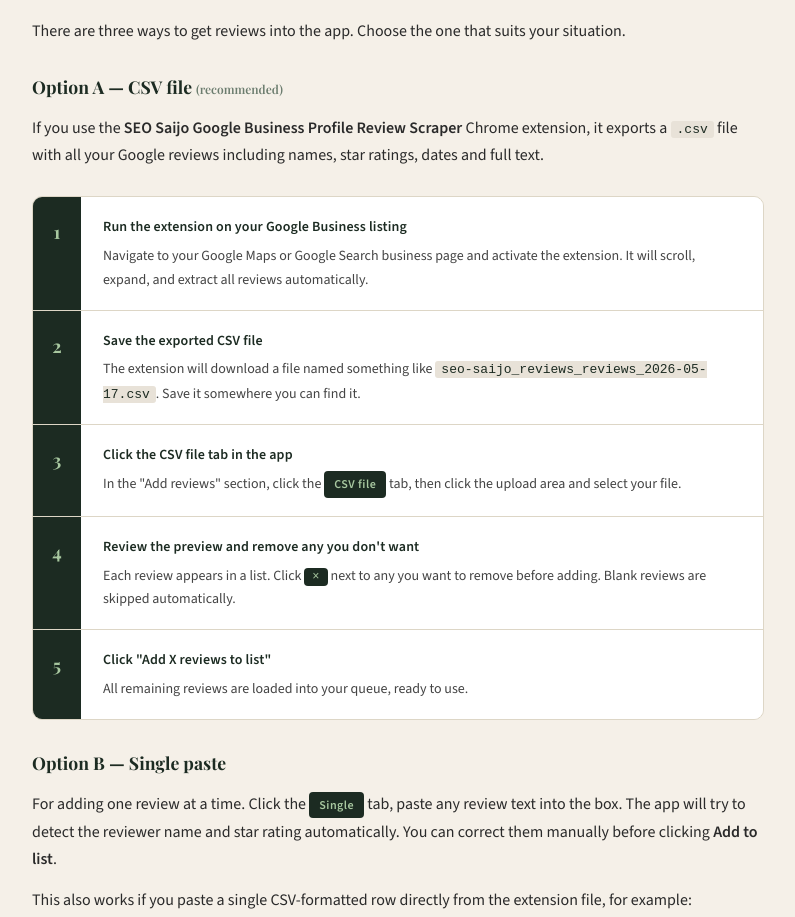
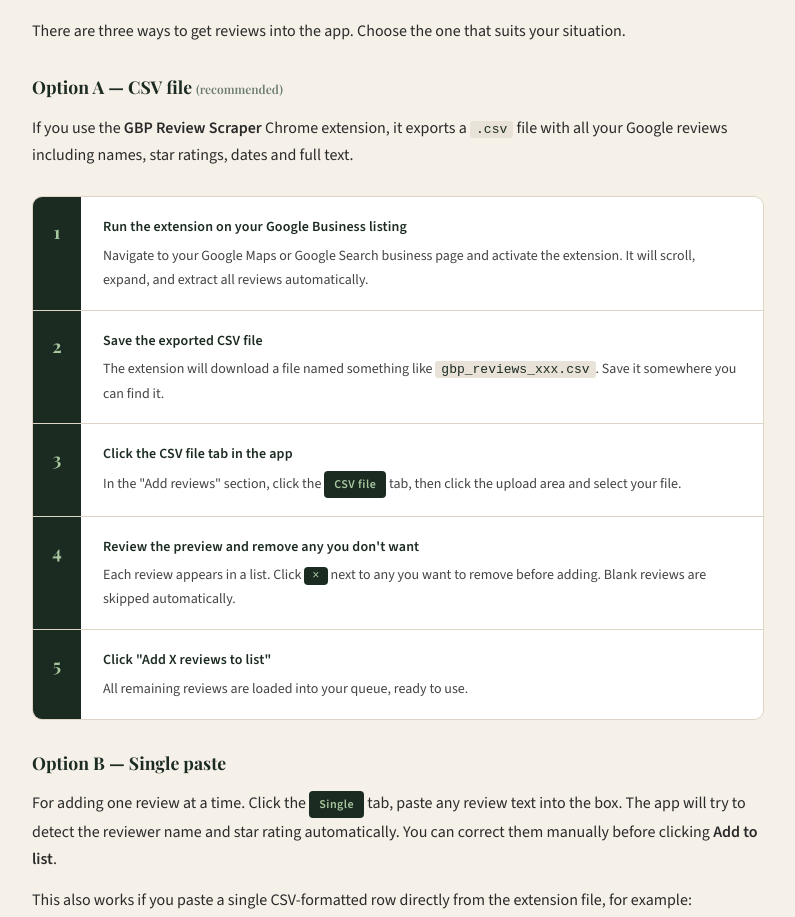
Before and after one commit to nickscott49/ReelMaker, a plain HTML site: page guide.html in a window 1280 px wide. Shown: the part 2331-3248 px from the top of the page, without its empty margins (242-1037 px from the left). Drawn offline with nearby package versions, Linux system fonts and the light colour scheme; a web font is replaced by a local one.

Commit message:
Update Chrome extension name in guide.html

```diff
--- a/guide.html
+++ b/guide.html
@@ -300,7 +300,7 @@ footer strong{color:var(--sage)}
     <p>There are three ways to get reviews into the app. Choose the one that suits your situation.</p>
 
     <h3 style="font-family:'Playfair Display',serif;font-size:1.1rem;color:var(--forest);margin:28px 0 12px">Option A — CSV file <span style="font-size:12px;font-weight:400;color:var(--mist)">(recommended)</span></h3>
-    <p>If you use the <strong>SEO Saijo Google Business Profile Review Scraper</strong> Chrome extension, it exports a <code>.csv</code> file with all your Google reviews including names, star ratings, dates and full text.</p>
+    <p>If you use the <strong>GBP Review Scraper</strong> Chrome extension, it exports a <code>.csv</code> file with all your Google reviews including names, star ratings, dates and full text.</p>
 
     <div class="steps">
       <div class="step">
@@ -314,7 +314,7 @@ footer strong{color:var(--sage)}
         <div class="step-num">2</div>
         <div class="step-body">
           <strong>Save the exported CSV file</strong>
-          <p>The extension will download a file named something like <code>seo-saijo_reviews_reviews_2026-05-17.csv</code>. Save it somewhere you can find it.</p>
+          <p>The extension will download a file named something like <code>gbp_reviews_xxx.csv</code>. Save it somewhere you can find it.</p>
         </div>
       </div>
       <div class="step">
```
